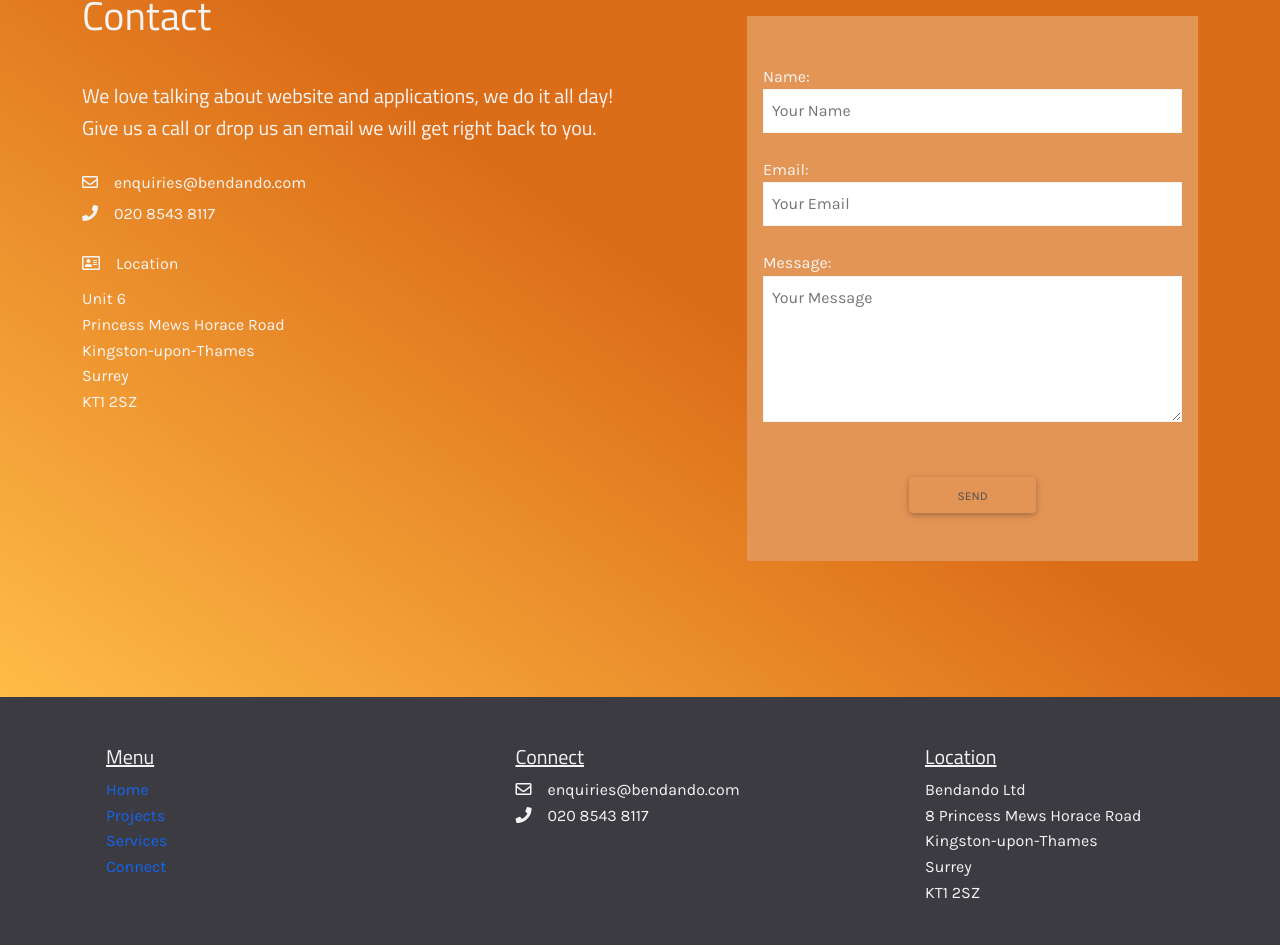
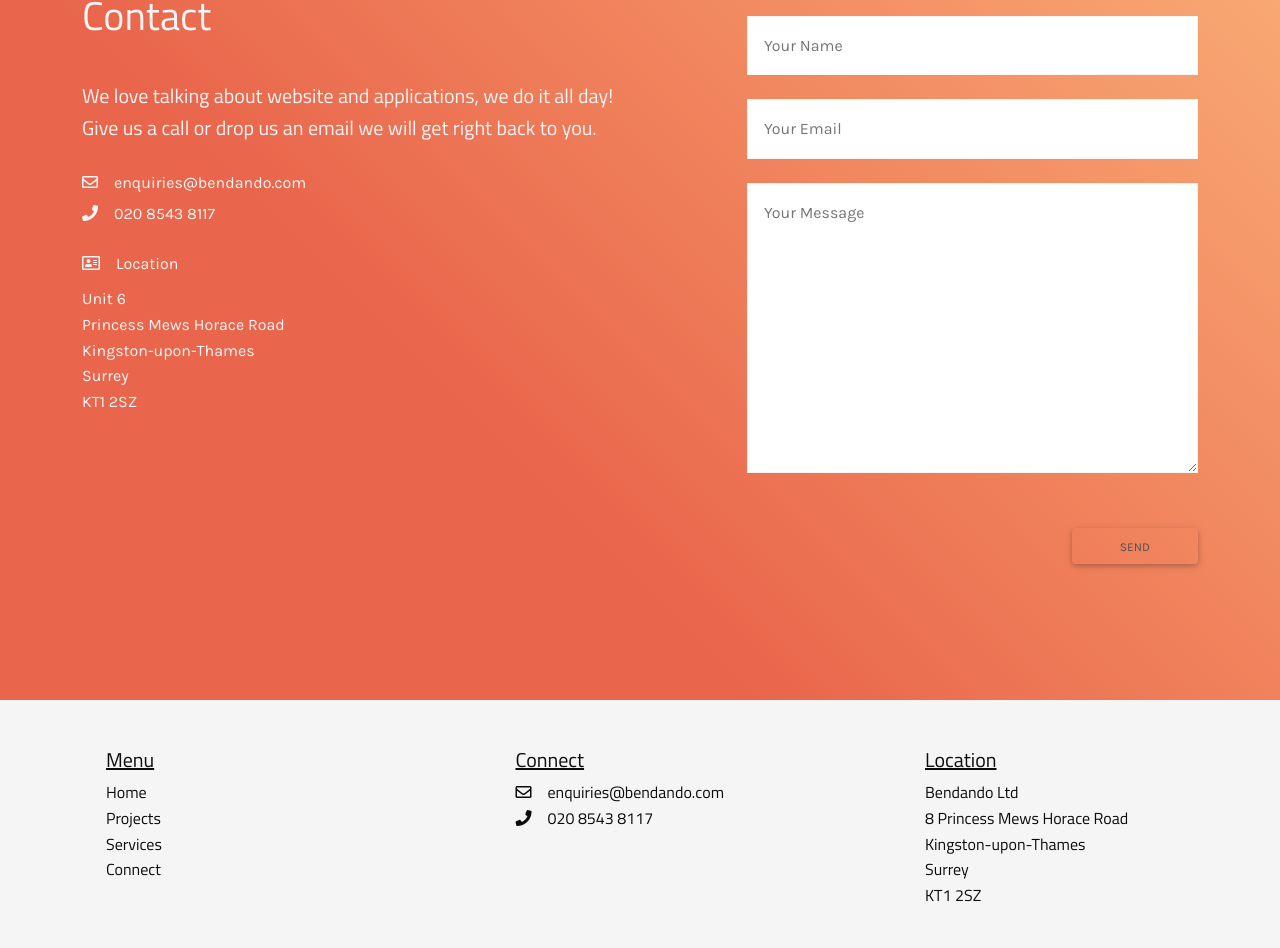
Before and after one commit to bendandoSolo/bendando, a Next.js app: page /contact in a window 1280 px wide. Shown: the part 195-1143 px from the top of the page. Built offline with nearby package versions, Linux system fonts and the light colour scheme.

Commit message:
Contact page change. Form mirrors design. 'connect' changed to 'contact'. Navbar styling altered - font size and font style.

```diff
--- a/pages/components/Navbar.js
+++ b/pages/components/Navbar.js
@@ -37,7 +37,7 @@ export default function Navbar() {
             </li>
             <li className="nav-item">
               <Link href="/contact">
-                <a className="nav-link">Connect</a>
+                <a className="nav-link">Contact</a>
               </Link>
             </li>
           </ul>
--- a/pages/contact.js
+++ b/pages/contact.js
@@ -96,9 +96,12 @@ export default function Connect() {
         <div className="container">
           <div className="row justify-content-between">
             <div className="col-md-6" data-aos="zoom-in">
-              <h1 className="mb-4" style={{paddingBottom: '20px'}}>Contact</h1>
+              <h1 className="mb-4" style={{ paddingBottom: "20px" }}>
+                Contact
+              </h1>
               <h5 className="mb-2">
-                We love talking about website and applications, we do it all day!
+                We love talking about website and applications, we do it all
+                day!
               </h5>
               <h5 className="mb-4">
                 Give us a call or drop us an email we will get right back to
@@ -106,17 +109,26 @@ export default function Connect() {
               </h5>
               <ul>
                 <li>
-                  <i className="far fa-envelope me-3"  style={{paddingTop: '10px'}}></i>enquiries@bendando.com
+                  <i
+                    className="far fa-envelope me-3"
+                    style={{ paddingTop: "10px" }}
+                  ></i>
+                  enquiries@bendando.com
                 </li>
                 <li>
-                  <i className="fas fa-phone me-3"  style={{paddingTop: '10px'}}></i>020 8543 8117
+                  <i
+                    className="fas fa-phone me-3"
+                    style={{ paddingTop: "10px" }}
+                  ></i>
+                  020 8543 8117
                 </li>
                 <li className="mt-4">
                   <ul>
+                    <li>
+                      <i className="far fa-address-card me-3"></i>Location
+                    </li>
 
-                    <li><i className="far fa-address-card me-3" ></i>Location</li>
-
-                    <li style={{paddingTop: '10px'}}>Unit 6</li>
+                    <li style={{ paddingTop: "10px" }}>Unit 6</li>
                     <li>Princess Mews Horace Road</li>
                     <li>Kingston-upon-Thames</li>
                     <li>Surrey</li>
@@ -159,7 +171,6 @@ export default function Connect() {
                   {({ errors, touched }) => (
                     <Form id="contact_form" className="my-4 connect-form">
                       <div className="mb-4">
-                        <label>Name:</label>
                         <Field
                           type="text"
                           name="name"
@@ -172,7 +183,6 @@ export default function Connect() {
                       </div>
 
                       <div className="mb-4">
-                        <label>Email:</label>
                         <Field
                           name="email"
                           type="email"
@@ -188,7 +198,6 @@ export default function Connect() {
                       </div>
 
                       <div className="mb-4">
-                        <label>Message:</label>
                         <Field
                           type="textarea"
                           as="textarea"
@@ -197,7 +206,7 @@ export default function Connect() {
                           id="message"
                           placeholder="Your Message"
                           cols="30"
-                          rows="5"
+                          rows="10"
                           className="form-input"
                         />
                         {errors.message && touched.message ? (
@@ -212,7 +221,7 @@ export default function Connect() {
                       <div id="response">
                         <p id="response-text"></p>
                       </div>
-                      <div className="text-center">
+                      <div className="text-end">
                         <button
                           className="global-btn btn mt-4 px-5"
                           type="submit"
--- a/styles/Home.css
+++ b/styles/Home.css
@@ -141,7 +141,7 @@
   top: 0;
   right: 0;
   width: 50%;
-  height: 98vh;
+  height: 100vh;
   overflow-x: hidden;
   overflow-y: scroll;
 }
--- a/styles/globals.css
+++ b/styles/globals.css
@@ -17,7 +17,9 @@ h2,
 h3,
 h4,
 h5,
-nav a {
+nav a,
+footer li,
+footer a {
   font-family: "Titillium Web", sans-serif;
 }
 
@@ -199,8 +201,18 @@ ul {
 /* connect */
 
 .connect {
-  background: linear-gradient(to bottom left, #dc6d18 51%, #ffbc47 100%);
+  background: linear-gradient(
+    45deg,
+    rgba(233, 102, 76, 1) 35%,
+    rgba(251, 178, 121, 1) 100%
+  );
+
   color: whitesmoke;
+}
+
+.connect form input,
+.connect form textarea {
+  padding: 1rem;
 }
 
 .connect-links {
@@ -217,17 +229,6 @@ ul {
 .connect-links i:hover {
   background-color: whitesmoke;
   color: #ff6f00;
-}
-
-.connect form {
-  padding: 3rem 1rem;
-  background-color: #e39556;
-}
-
-.connect form label,
-.connect form input,
-.connect form textarea {
-  /* color: whitesmoke !important; */
 }
 
 /* winaflat */
@@ -343,11 +344,11 @@ nav a {
 /* Footer */
 
 .footer {
-  color: whitesmoke;
+  color: rgb(12, 12, 12);
   z-index: 200000;
   position: absolute;
   width: 100%;
-  background-color: #3c3b41;
+  background-color: whitesmoke;
   text-align: left;
   padding-top: 1.5rem;
 }
@@ -356,12 +357,15 @@ footer h5 {
   text-decoration: underline;
 }
 
-.footer-links li {
-  color: whitesmoke;
+.footer-links li,
+footer a {
+  color: rgb(12, 12, 12);
 }
 
-.footer-links li:hover {
+.footer-links li:hover,
+footer a:hover {
   opacity: 0.6;
+  color: rgb(12, 12, 12);
 }
 
 /*  */
```
Also changed, not shown: pages/components/Footer.js (+13 -19 lines).
